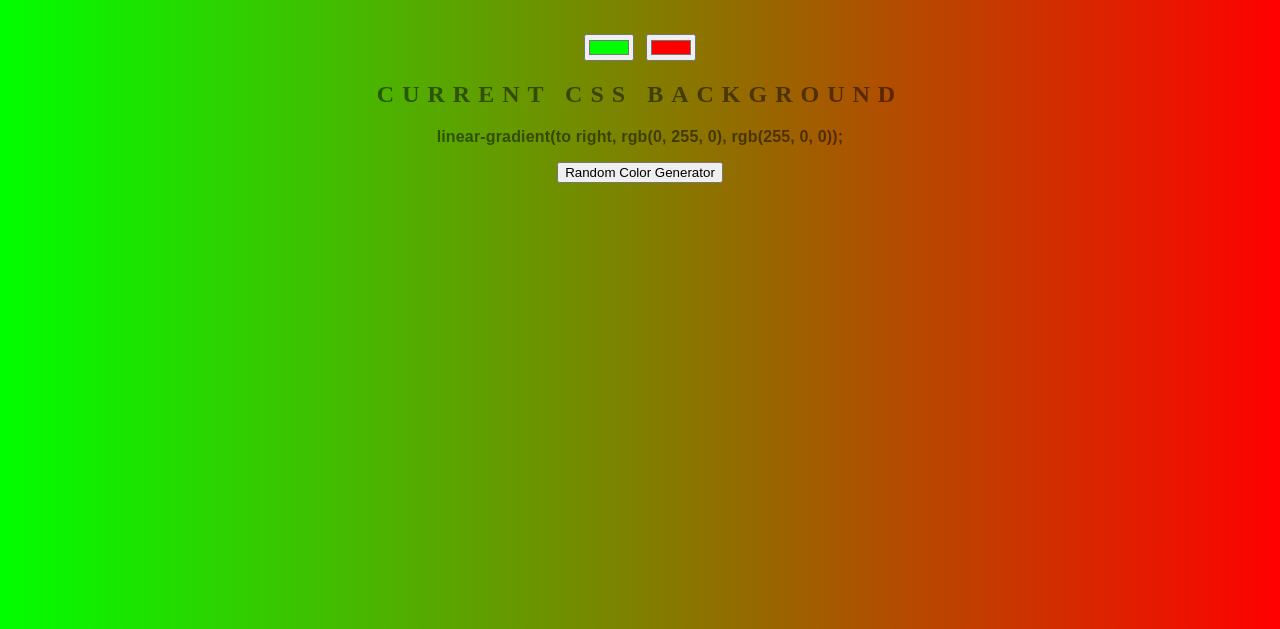
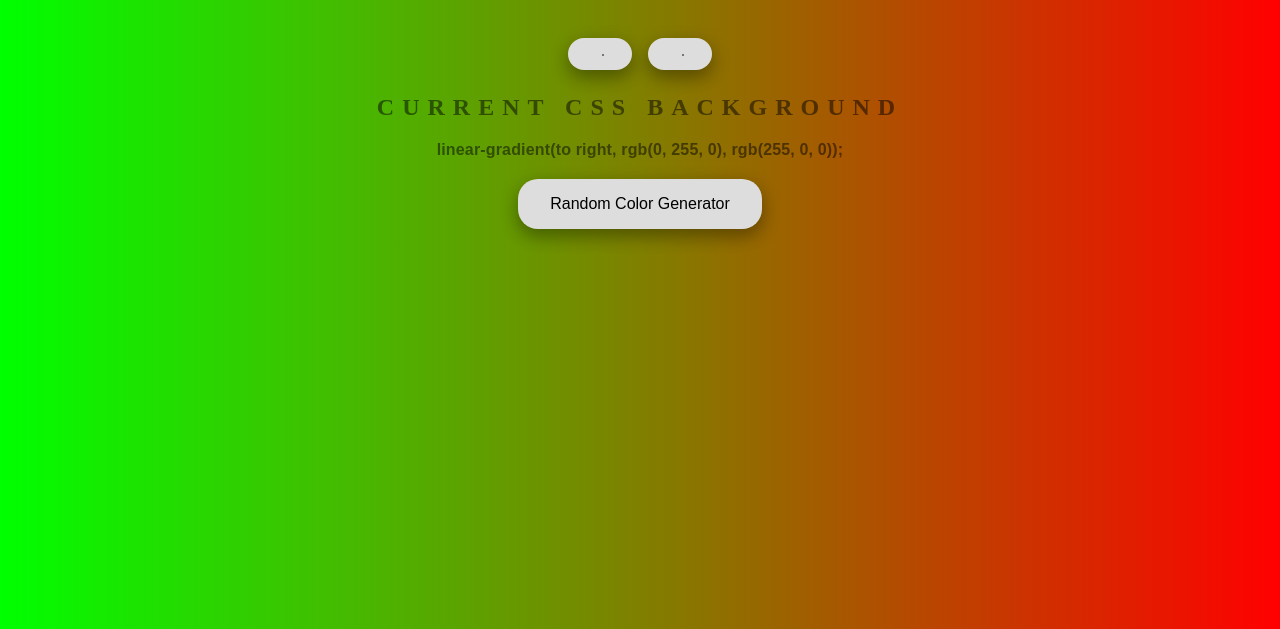
Before and after one commit to c376W/c376W.github.io-background-generator, a plain HTML site: page index.html in a window 1280 px wide. Shown: the part 171-800 px from the top of the page. Drawn offline with Linux system fonts and the light colour scheme.

Commit message:
modifications with buttons

```diff
--- a/index.html
+++ b/index.html
@@ -6,11 +6,11 @@
 </head>
 <body id="gradient">
 	<h1>Background Generator</h1>
-	<input class="color1" type="color" name="color1" value="#00ff00">
-	<input class="color2" type="color" name="color2" value="#ff0000">
+	<input class="color1 button" type="color" name="color1" value="#00ff00">
+	<input class="color2 button" type="color" name="color2" value="#ff0000">
 	<h2>Current CSS Background</h2>
 	<h3></h3>
-	<button id="enter">Random Color Generator</button>
+	<button id="enter" class="button">Random Color Generator</button>
 	<script type="text/javascript" src="script.js"></script>
 </body>
 </html>
--- a/style.css
+++ b/style.css
@@ -25,3 +25,22 @@ h3 {
     letter-spacing: 0.01em;
 
 }
+
+.button {
+  background-color: #ddd;
+  border: none;
+  color: black;
+  padding: 16px 32px;
+  text-align: center;
+  font-size: 16px;
+  margin: 4px 2px;
+  transition: 0.3s;
+  border-radius: 20px;
+  box-shadow: 0 8px 16px 0 rgba(0,0,0,0.2), 0 6px 20px 0 rgba(0,0,0,0.19);
+}
+
+.button:hover {
+  background-color: #908B86;
+  color: white;
+  box-shadow: 0 12px 16px 0 rgba(0,0,0,0.24), 0 17px 50px 0 rgba(0,0,0,0.19);
+}
```
